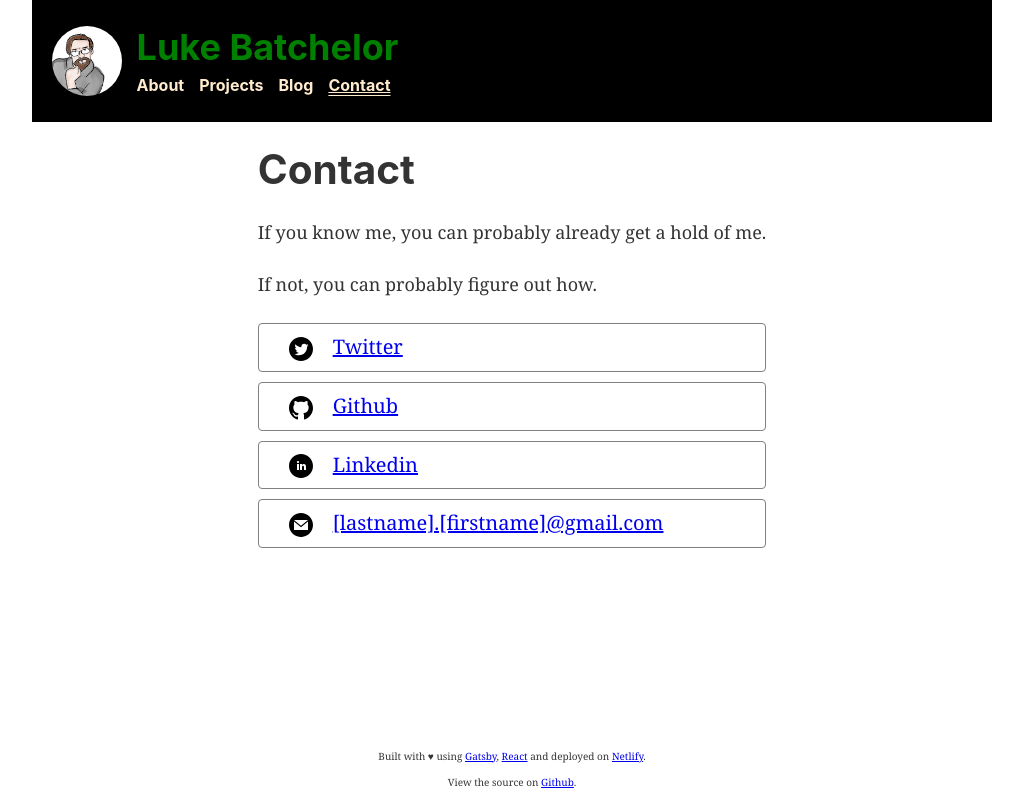
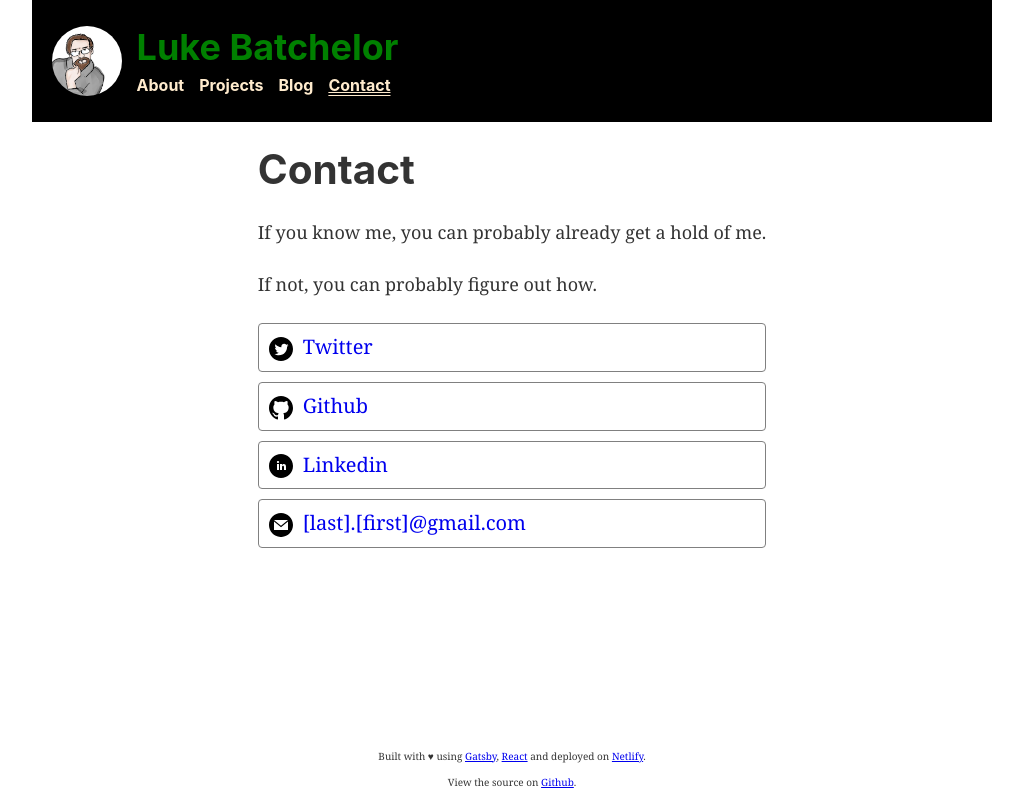
Before and after one commit to lukebatchelor/lukebatchelor-net-archive, a Gatsby site: page /contact in a window 1280 px wide. Shown: the whole page, without its empty margins (128-1151 px from the left). Built offline with nearby package versions, Linux system fonts and the light colour scheme; Gatsby itself is replaced by a stand-in of ours.

Commit message:
Fixes styling on contact page

```diff
--- a/src/pages/contact.js
+++ b/src/pages/contact.js
@@ -9,6 +9,7 @@ import EmailIcon from '../images/icon-email.svg';
 
 const SocialCard = ({ name, icon, url }) => {
   return (
+    <a href={url} style={{ textDecoration: 'none' }}>
       <div
         style={{
           border: '1px solid grey',
@@ -16,21 +17,22 @@ const SocialCard = ({ name, icon, url }) => {
           padding: '10px',
           fontSize: '20px',
           borderRadius: '4px',
+          textDecoration: 'none',
         }}
       >
-      <a href={url}>
         <img
           src={icon}
           alt={name}
           style={{
             display: 'inline',
-            margin: '0px 20px',
+            marginBottom: 0,
+            marginRight: '10px',
             verticalAlign: 'middle',
           }}
         />
         {name}
+      </div>
     </a>
-    </div>
   );
 };
 
@@ -55,7 +57,7 @@ const Contact = () => (
       icon={LinkedinIcon}
     />
     <SocialCard
-      name="[lastname].[firstname]@gmail.com"
+      name="[last].[first]@gmail.com"
       url="mailto:?subject=Contact"
       icon={EmailIcon}
     />
```
Lines whose indentation alone changed are shown as unchanged.
